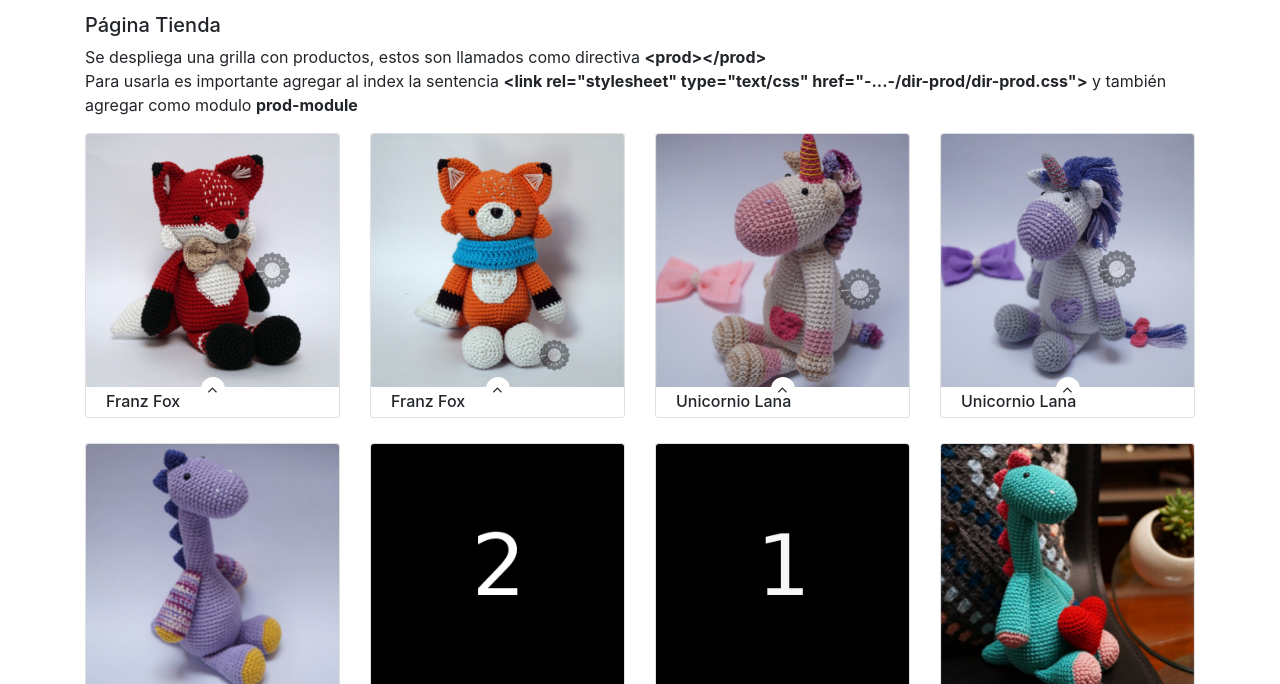
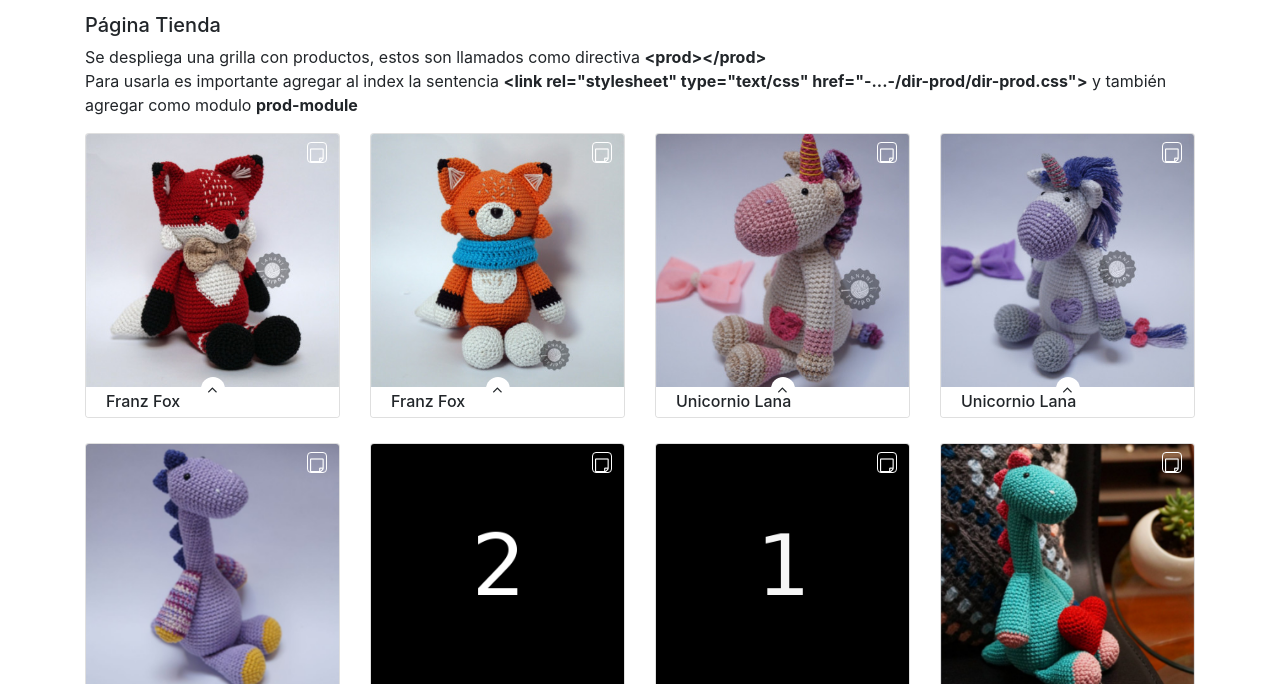
Before and after one commit to csuarezchacon/tito-toolkit, a website: page index.html in a window 1280 px wide. Both pictures are taken after a click on the item "Tienda". Shown: the part 83-767 px from the top of the page. Drawn offline with nearby package versions, Linux system fonts and the light colour scheme; some packages are replaced by stand-ins of ours.

Commit message:
icono para maximizar

```diff
--- a/www/directive/product/product.css
+++ b/www/directive/product/product.css
@@ -17,6 +17,25 @@
 	box-shadow: 0px 0px 8px #888888;
 }
 
+.card-expand {
+	cursor: pointer;
+	color: white;
+	top: 8px;
+	right: 12px;
+	position: absolute;
+	width: 20px;
+	height: 21px;
+	border: 1px solid white;
+	border-radius: 4px;
+	padding: 0px 2px 0px 2px;
+	transition: 0.2s;
+}
+
+.card-expand:hover {
+	background-color: lightgrey;
+	box-shadow: 0px 0px 8px #888888;
+}
+
 .card-desc {
 	padding: 0px 20px 0px 20px;
 	cursor: pointer;
@@ -31,5 +50,5 @@
 }
 
 .card:hover >.card-desc {
-	height: 80%;
+	height: 85%;
 }
--- a/www/directive/product/product.html
+++ b/www/directive/product/product.html
@@ -1,5 +1,8 @@
 <div class="card">
 	<img class="card-img-top" src="{{vmProduct.product.img}}">
+	<div class="card-expand">
+		<i class="fa fa-sticky-note-o" aria-hidden="true"></i>
+	</div>
 	<div class="card-desc">
 		<div class="angle-up text-center">
 			<i class="fa fa-angle-up" aria-hidden="true"></i>
--- a/www/pages/store/store_controller.js
+++ b/www/pages/store/store_controller.js
@@ -18,7 +18,7 @@
 				{'img': 'www/img/JIRAFA001/JIRAFA001_1_400X400.JPG', 'imgStyle': {'background-image': 'url(www/img/JIRAFA001/JIRAFA001_1_400X400.JPG)'}, 'title': 'Jirafa Rafa', 'price': 14000},
 				{'img': 'www/img/DINO001/DINO001_1_400X400.JPG', 'imgStyle': {'background-image': 'url(www/img/DINO001/DINO001_1_400X400.JPG)'}, 'title': 'Dino el Dinosaurio', 'price': 14000},
 				{'img': 'www/img/CONEJO001/CONEJO001_1_400X400.JPG', 'imgStyle': {'background-image': 'url(www/img/CONEJO001/CONEJO001_1_400X400.JPG)'}, 'title': 'Conejo Mateo', 'price': 14000},
-				{'img': 'www/img/CONEJA001/CONEJA001_1_400X400.JPG', 'imgStyle': {'background-image': 'url(www/img/CONEJA001/CONEJA001_1_400X400.JPG)'}, 'title': 'Coneja Matilde', 'price': 14000},
+				{'img': 'www/img/CONEJA001/CONEJA001_1_400X400.JPG', 'imgStyle': {'background-image': 'url(www/img/CONEJA001/CONEJA001_1_400X400.JPG)'}, 'title': 'Coneja Matilde', 'price': 14000}
 			]
 		};
 	}]);
```
